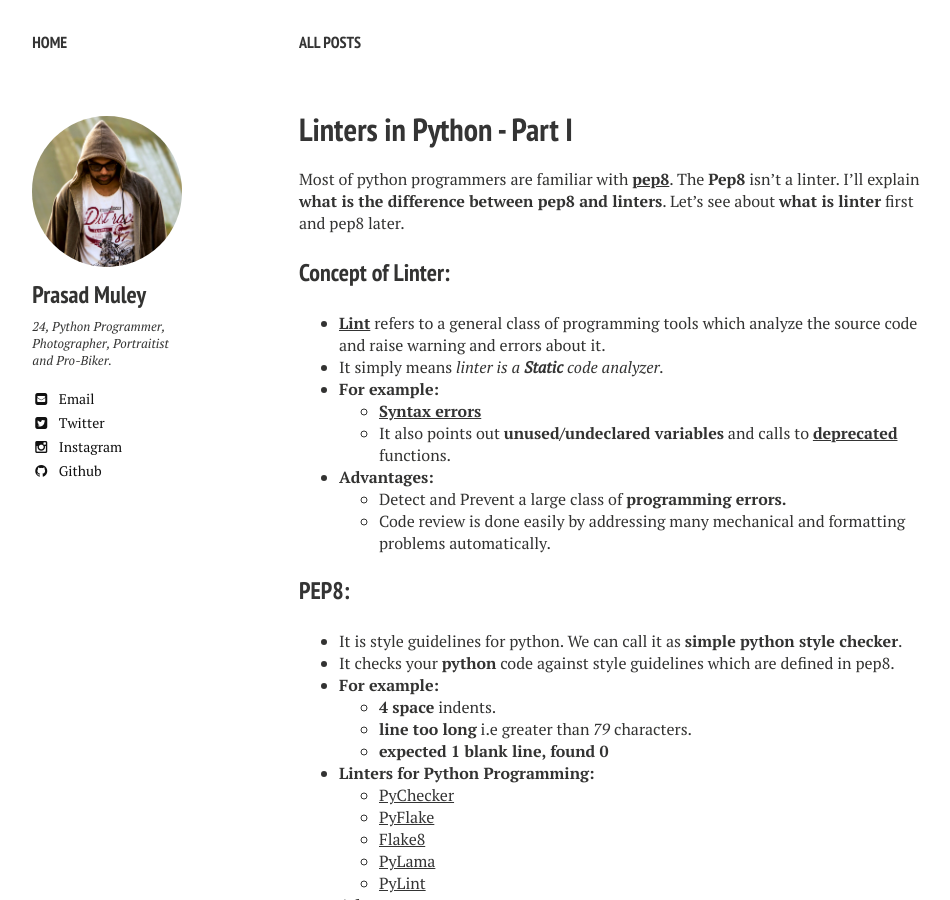
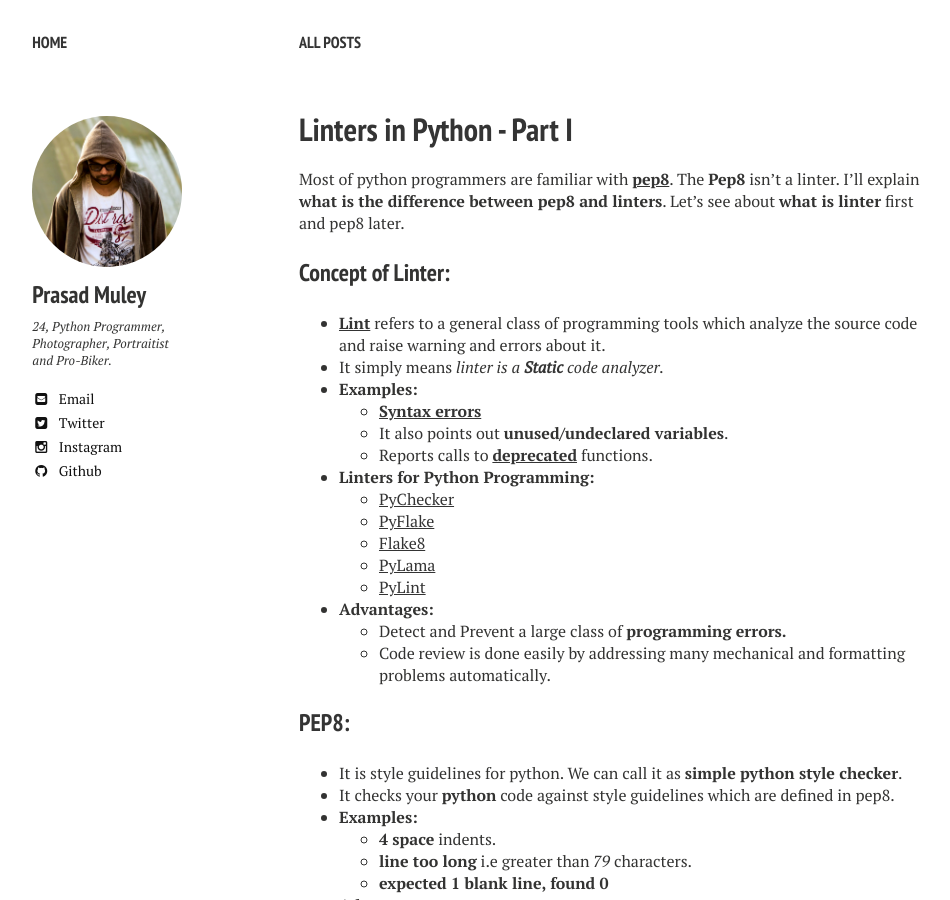
Before and after one commit to prasadmuley/prasadmuley.github.io, a Jekyll site: the page built from _posts/2015-04-15-Linters-in-Python:Part-I.md, in a window 1280 px wide and 900 px high. Shown: the whole window, without its empty margins (21-971 px from the left). Built offline with Jekyll 4.4.1, drawn with Linux system fonts in a browser that asks for light colours; nearby versions of some CDN libraries; comment, search, counter and statistics services are not loaded; part of the change alters nothing that is shown.

Commit message:
update concept of linters section

```diff
--- a/_posts/2015-04-15-Linters-in-Python:Part-I.md
+++ b/_posts/2015-04-15-Linters-in-Python:Part-I.md
@@ -20,23 +20,10 @@ Let's see about **what is linter** first and pep8 later.
 *  [**Lint**](http://en.wikipedia.org/wiki/Lint_%28software%29) refers to a general class of programming tools which
 analyze the source code and raise warning and errors about it.
 *  It simply means *linter is a [**Static**](http://en.wikipedia.org/wiki/Static_program_analysis) code analyzer.*
-*  **For example:**
+*  **Examples:**
    *  [**Syntax errors**](https://docs.python.org/2/tutorial/errors.html)
-   *  It also points out **unused/undeclared variables** and calls to [**deprecated**](http://en.wikipedia.org/wiki/Deprecation) functions.
-
-*  **Advantages:**
-   *  Detect and Prevent a large class of **programming errors.**
-   *  Code review is done easily by addressing many mechanical and formatting problems automatically.
-
-
-### [**PEP8:**](https://www.python.org/dev/peps/pep-0008/)
-
-*  It is style guidelines for python. We can call it as **simple python style checker**.
-*  It checks your **python** code against style guidelines which are defined in pep8.
-*  **For example:**
-   *  **4 space** indents.
-   *  **line too long** i.e greater than *79* characters.
-   *  **expected 1 blank line, found 0**
+   *  It also points out **unused/undeclared variables**.
+   *  Reports calls to [**deprecated**](http://en.wikipedia.org/wiki/Deprecation) functions.
 
 *  **Linters for Python Programming:**
    *  [PyChecker](http://pychecker.sourceforge.net/)
@@ -44,6 +31,20 @@ analyze the source code and raise warning and errors about it.
    *  [Flake8](https://pypi.python.org/pypi/flake8)
    *  [PyLama](https://github.com/klen/pylama)
    *  [PyLint](http://www.pylint.org/)
+
+*  **Advantages:**
+   *  Detect and Prevent a large class of **programming errors.**
+   *  Code review is done easily by addressing many mechanical and formatting problems automatically.
+
+### [**PEP8:**](https://www.python.org/dev/peps/pep-0008/)
+
+*  It is style guidelines for python. We can call it as **simple python style checker**.
+*  It checks your **python** code against style guidelines which are defined in pep8.
+*  **Examples:**
+   *  **4 space** indents.
+   *  **line too long** i.e greater than *79* characters.
+   *  **expected 1 blank line, found 0**
+
 *  **Advantages:**
    * Code style consistency.
    * Improve code readability.
```
